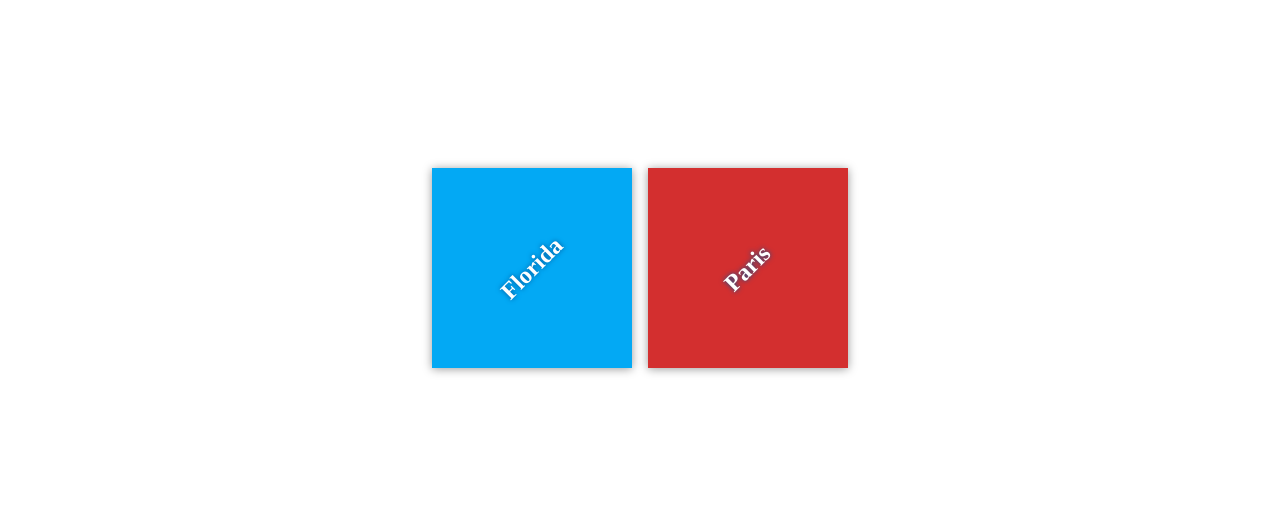
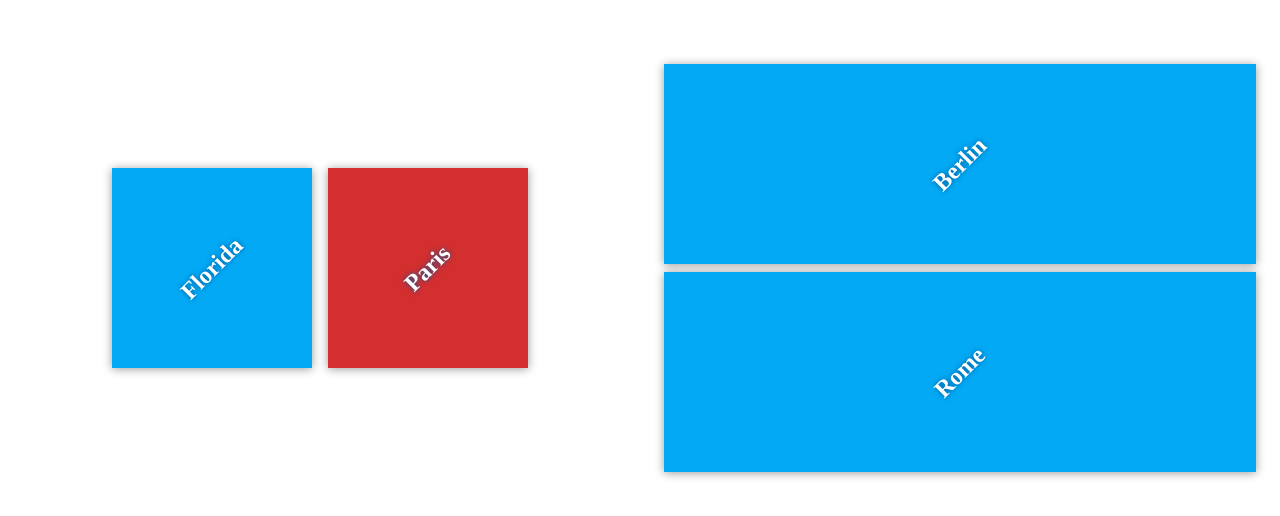
Before and after one commit to Leelu55/my_travel_plans, a plain HTML site: page index.html in a window 1280 px wide. Shown: the part 132-648 px from the top of the page. Drawn offline with Linux system fonts and the light colour scheme; files that its build step writes are made by us from their sources.

Commit message:
Add starting destinations

```diff
--- a/index.html
+++ b/index.html
@@ -20,5 +20,18 @@
         </div>
     </div>
 
+
+<div class="container">
+        <div class="start-destination-container">
+            <div class="destination" id="berlin">
+                <h2>Berlin</h2>
+            </div>
+
+            <div class="destination" id="rome">
+                <h2>Rome</h2>
+            </div>
+        </div>
+    </div>
+
 </body>
 </html>
```
